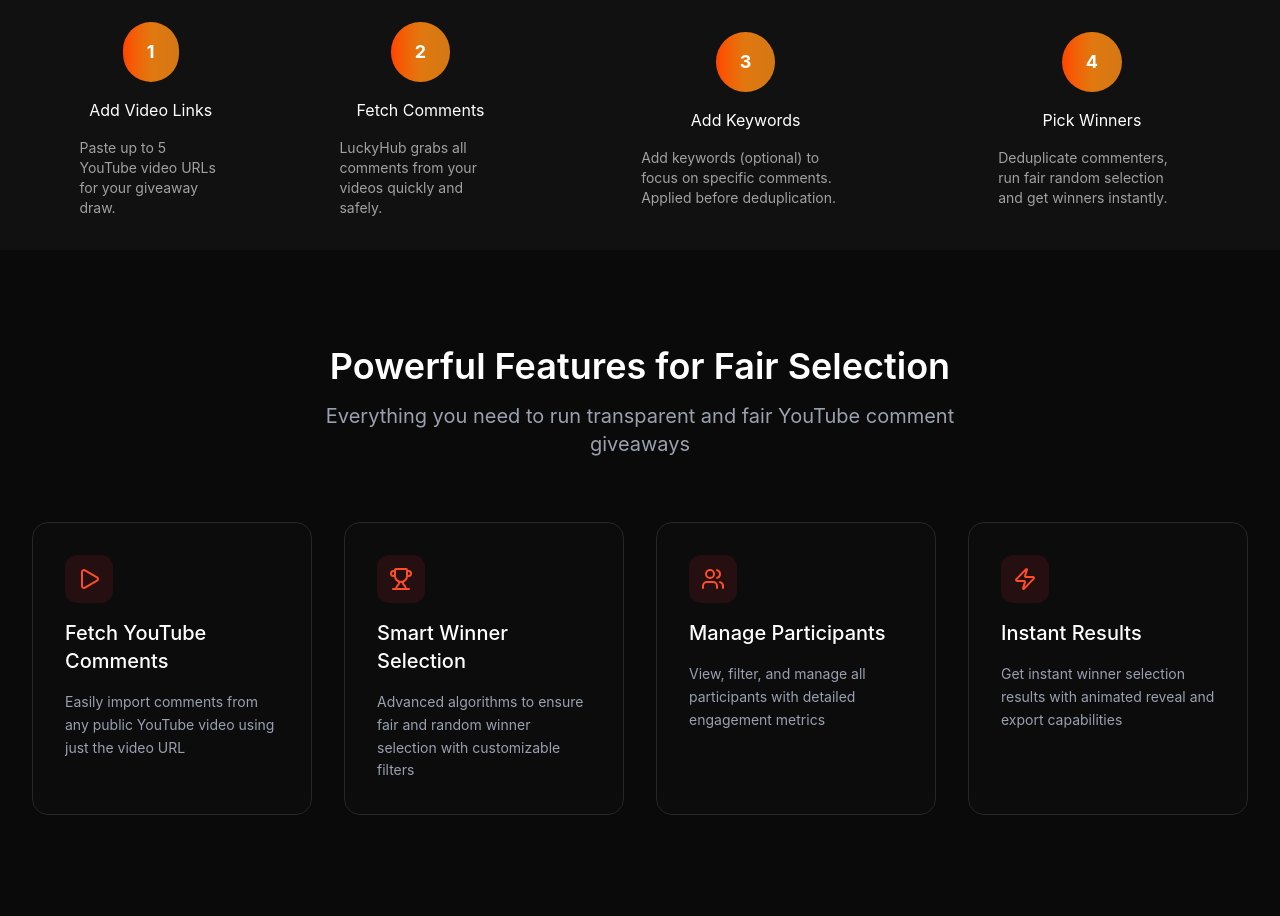
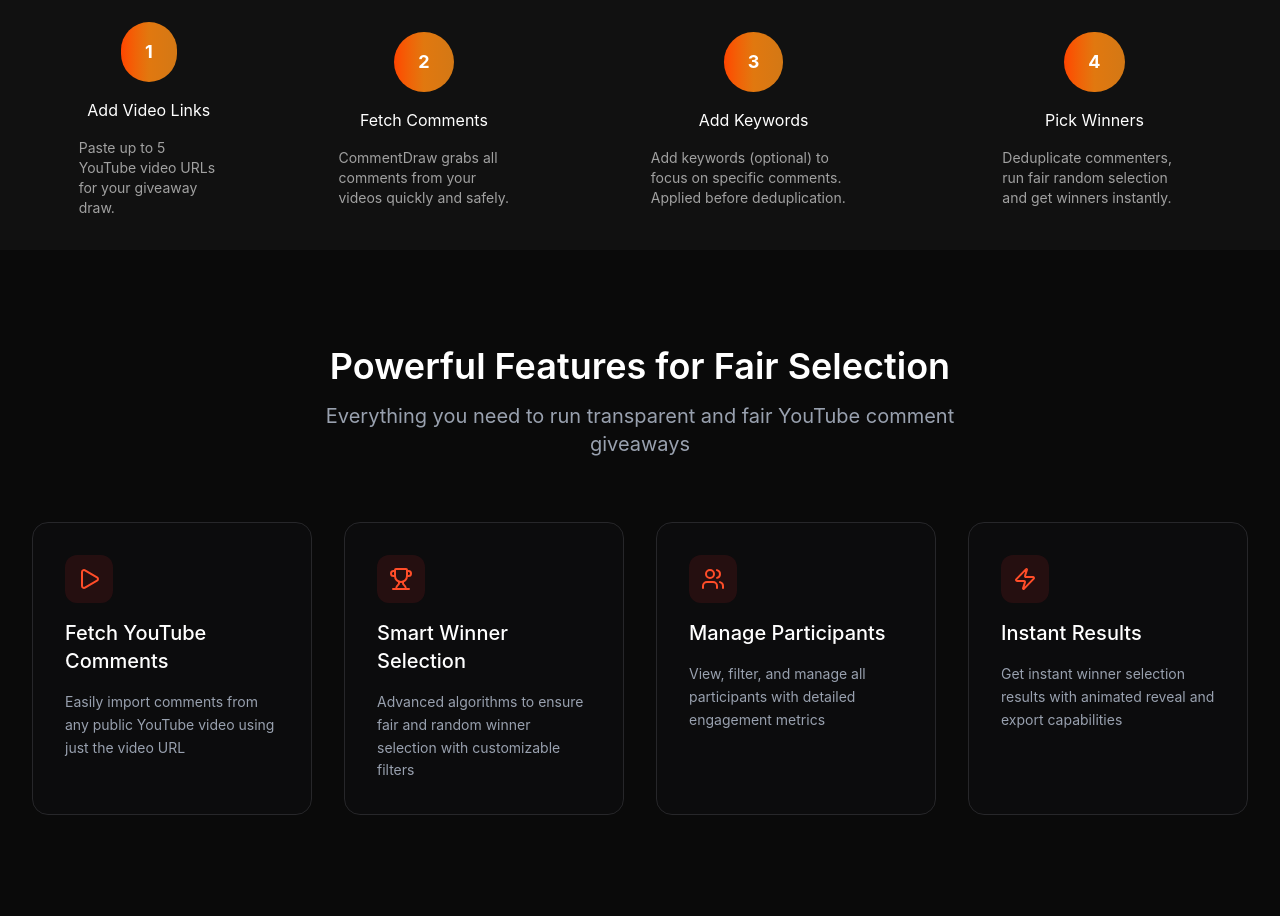
Before and after one commit to mandloideep/CommentDraw, a React (Vite) app in the folder Frontend/: page / in a window 1280 px wide. Shown: the part 900-1816 px from the top of the page. Built offline with nearby package versions, Linux system fonts and the light colour scheme; no server answers.

Commit message:
Updated Frontend/src/components/landing/WorkingSection.jsx

```diff
--- a/Frontend/src/components/landing/WorkingSection.jsx
+++ b/Frontend/src/components/landing/WorkingSection.jsx
@@ -11,7 +11,7 @@ function WorkingSection() {
       step: "2",
       title: "Fetch Comments",
       description: [
-        "LuckyHub grabs all comments from your videos quickly and safely.",
+        "CommentDraw grabs all comments from your videos quickly and safely.",
       ],
     },
     {
```
